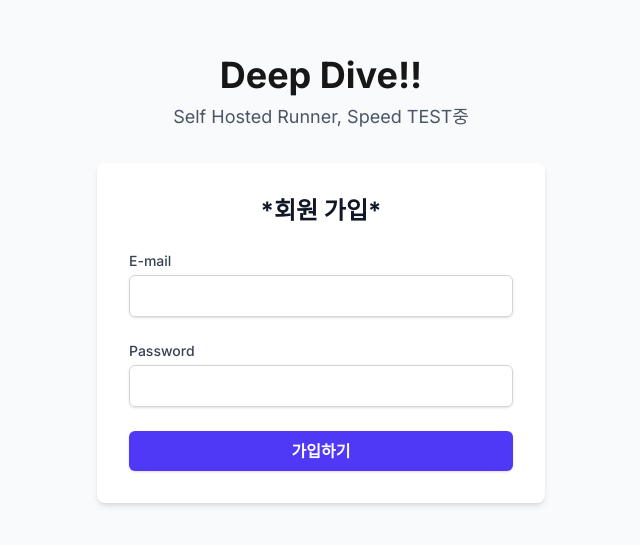
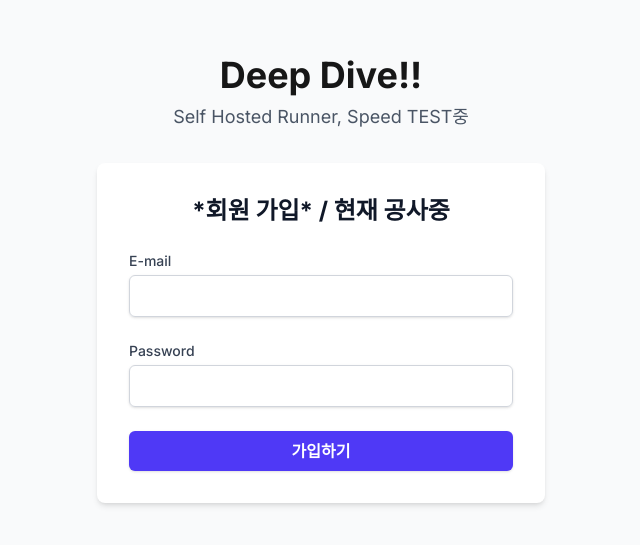
Before and after one commit to jungyuya/new-blog, a Next.js app in the folder apps/frontend/: page / in a window 1280 px wide. Shown: the part 121-666 px from the top of the page, without its empty margins (319-959 px from the left). Built offline with nearby package versions, Linux system fonts and the light colour scheme.

Commit message:
이정표/

```diff
--- a/apps/frontend/src/components/SignUp.tsx
+++ b/apps/frontend/src/components/SignUp.tsx
@@ -52,7 +52,7 @@ export default function SignUp() {
 
     return (
         <div className="w-full max-w-md p-8 space-y-6 bg-white rounded-lg shadow-md">
-            <h2 className="text-2xl font-bold text-center text-gray-900">*회원 가입*</h2>
+            <h2 className="text-2xl font-bold text-center text-gray-900">*회원 가입* / 현재 공사중</h2>
             <form className="space-y-6" onSubmit={handleSubmit}>
                 <div>
                     <label htmlFor="email" className="block text-sm font-medium text-gray-700">
```
